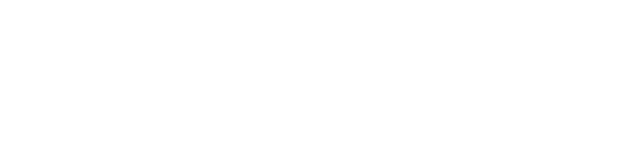
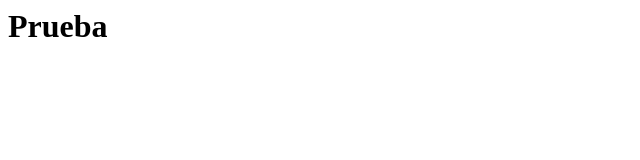
Before and after one commit to kasthyan/Seminario-de-Tecnolog-a-Aplicada, a plain HTML site: page index.html in a window 1280 px wide. Shown: the whole page, without its empty margins (0-640 px from the left). Drawn offline with Linux system fonts and the light colour scheme.

Commit message:
Comprobacion h1
1

```diff
--- a/index.html
+++ b/index.html
@@ -1,9 +1,9 @@
 <html>
 <head>
     <meta charset="utf-8" />
-    <title>PRACTICA FINAL SEMINAROIO</title>
+    <title>PRACTICA FINAL SEMINARIO</title>
 </head>
 <body>
-
+   <h1>Prueba</h1>
 </body>
 </html>
```
